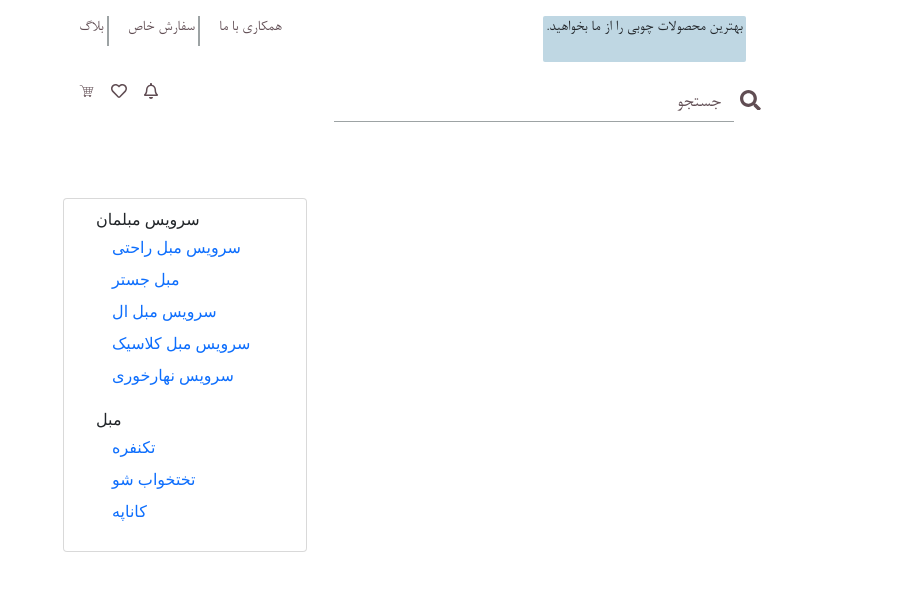
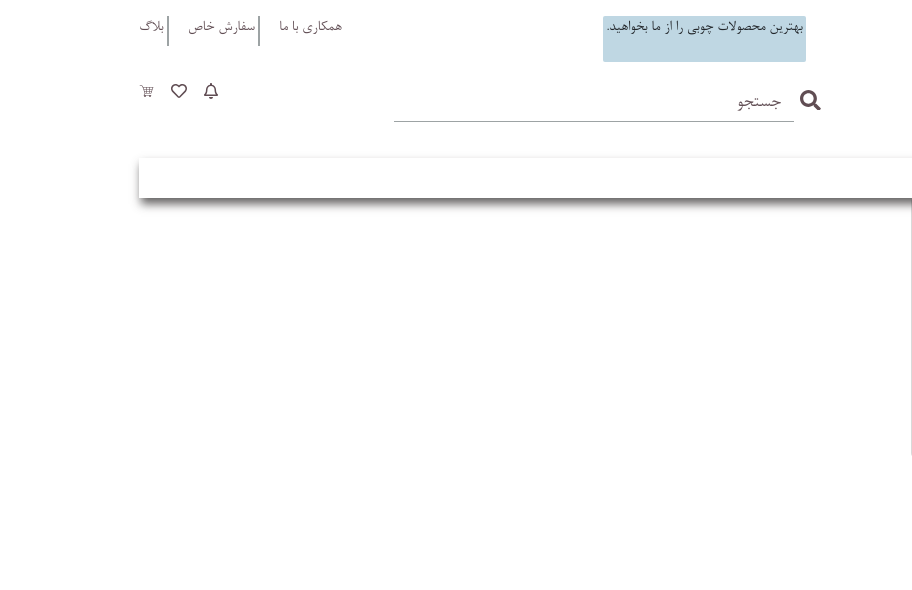
Before and after one commit to FarzanehHadadi/furniture-store, a Next.js app: page / in a window 1280 px wide. Both pictures are taken after a click on the button "مبلمان خانگی". Shown: the top 590 px of the page, without its empty margins (368-1280 px from the left). Built offline with nearby package versions, Linux system fonts and the light colour scheme.

Commit message:
navbar menus completed

```diff
--- a/src/components/NavbarMenus.jsx
+++ b/src/components/NavbarMenus.jsx
@@ -4,26 +4,33 @@ import { NavDropdown } from "react-bootstrap";
 
 const NavbarMenus = () => {
   return (
-    <div>
+    <div className="navbar-menus">
       {Categories.map((cat) => {
         return (
           <NavDropdown title={cat.category} id={cat.id}>
+            <NavDropdown.Item>
               {cat.products.map((prod) => {
                 return (
-                <ul class="dropdown">
-                  {prod.title}
+                  <ul className="dropdown">
+                    <p className="product-title">{prod.title}</p>
+                    <hr />
                     {prod.subMenu.map((menuItem) => {
                       return (
-                      <li class="dropdown-item" key={menuItem.id}>
-                        <Link>
-                          <a href="#">{menuItem.desc}</a>
+                        <li className="dropdown-item" key={menuItem.id}>
+                          {
+                            <Link href="">
+                              {/* <a href="#" color="#604d53"> */}
+                              {menuItem.desc}
+                              {/* </a> */}
                             </Link>
+                          }
                         </li>
                       );
                     })}
                   </ul>
                 );
               })}
+            </NavDropdown.Item>
           </NavDropdown>
         );
       })}
--- a/styles/_media-screen.scss
+++ b/styles/_media-screen.scss
@@ -22,4 +22,7 @@
       flex-shrink: 1 !important;
     }
   }
+  .navbar-menus {
+    display: flex;
+  }
 }
--- a/styles/_variable.scss
+++ b/styles/_variable.scss
@@ -1,7 +1,21 @@
+// colors
+$color-pale-pink: #ffdbda;
+$color-shimmering-blush: #db7f8e;
+$color-dark-liver: #604d53;
+$color-quick-silver: #9da3a4;
+$color-black-shadows: #d5c5c8;
+$color-light-blue: #bfd7e3;
 
-$color-pale-pink:#ffdbda;
-$color-shimmering-blush:#DB7F8E;
-$color-dark-liver:#604D53;
-$color-quick-silver:#9DA3A4;
-$color-black-shadows:#D5C5C8;
-$color-light-blue:#bfd7e3;
+// direction
+$direction: rtl;
+$opposite-direction: ltr;
+$start-direction: right;
+$end-direction: left;
+$transform-direction: -1;
+
+// fonts
+$titr-font: "BTitrBold", "Courier New", Courier, monospace;
+$text-font: "BNazanin", "Times New Roman", Courier, monospace;
+$slang-font: "BTitrTGEBold", Arial, Helvetica, sans-serif;
+
+//
--- a/styles/style.scss
+++ b/styles/style.scss
@@ -3,15 +3,7 @@
 @import "fonts.min";
 
 /*** RTL websites ***/
-$direction: rtl;
-$opposite-direction: ltr;
 
-$start-direction: right;
-$end-direction: left;
-$titr-font: "BTitrBold", "Courier New", Courier, monospace;
-$text-font: "BNazanin", "Times New Roman", Courier, monospace;
-$slang-font: "BTitrTGEBold", Arial, Helvetica, sans-serif;
-$transform-direction: -1;
 body {
   direction: $direction;
   color: $color-dark-liver;
@@ -99,3 +91,33 @@ a {
     @extend %link-template;
   }
 }
+.navbar-menus {
+  @extend %link-template;
+  color: $color-dark-liver !important;
+  box-shadow: 2px 6px 9px 0px rgba(50, 47, 47, 0.75);
+  -webkit-box-shadow: 2px 6px 9px 0px rgba(50, 47, 47, 0.75);
+  -moz-box-shadow: 2px 6px 9px 0px rgba(50, 47, 47, 0.75);
+  .dropdown-toggle {
+    color: $color-dark-liver;
+  }
+  .product-title {
+    color: $color-dark-liver;
+    text-align: right;
+    font-weight: bold;
+  }
+  .dropdown-item {
+    display: flex;
+    // position: absolute;
+    // left: 0;
+    // top: 0;
+  }
+  a {
+    @extend %link-template;
+  }
+  .dropdown-toggle:hover {
+    .dropdown-menu {
+      display: block;
+      margin-top: 0; // remove the gap so it doesn't close
+    }
+  }
+}
```
Lines whose indentation alone changed are shown as unchanged.
